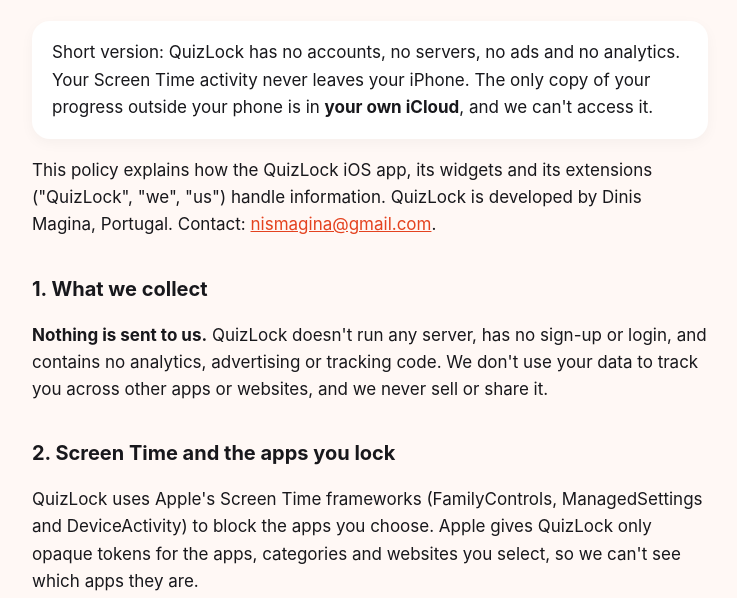
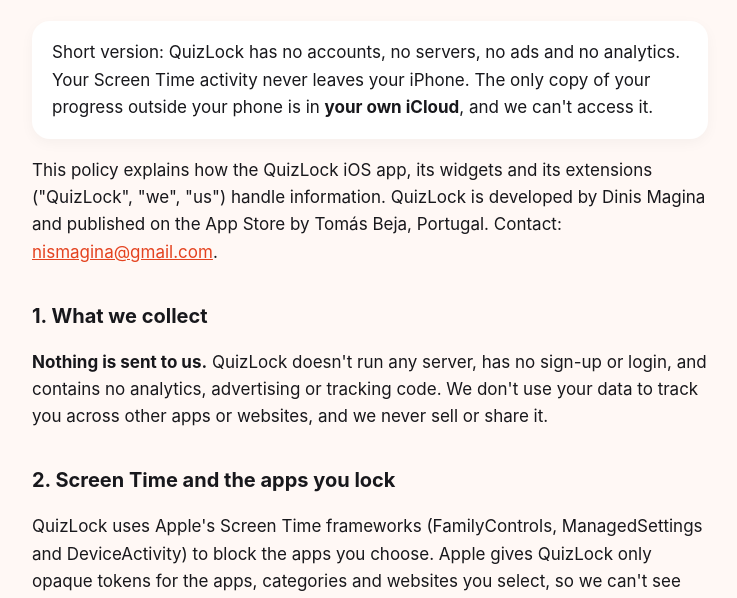
Before and after one commit to Nis7777/QUIZLOCK, a plain HTML site: page docs/privacy.html in a window 1280 px wide. Shown: the part 183-781 px from the top of the page, without its empty margins (270-1007 px from the left). Drawn offline with Linux system fonts and the light colour scheme.

Commit message:
Legal pages: add App Store publisher (Tomás Beja)
Co-Authored-By: Claude Opus 5.5 <noreply@anthropic.com>
Claude-Session: https://claude.ai/code/session_013NobypwDXCXbHf45SoHAQx

```diff
--- a/docs/privacy.html
+++ b/docs/privacy.html
@@ -3,7 +3,7 @@
 <h1>Privacy Policy</h1><p class="date">Effective 21 November 2026</p>
 <div class="card">Short version: QuizLock has no accounts, no servers, no ads and no analytics. Your Screen Time activity never leaves your iPhone. The only copy of your progress outside your phone is in <strong>your own iCloud</strong>, and we can't access it.</div>
 
-<p>This policy explains how the QuizLock iOS app, its widgets and its extensions ("QuizLock", "we", "us") handle information. QuizLock is developed by Dinis Magina, Portugal. Contact: <a href="mailto:nismagina@gmail.com">nismagina@gmail.com</a>.</p>
+<p>This policy explains how the QuizLock iOS app, its widgets and its extensions ("QuizLock", "we", "us") handle information. QuizLock is developed by Dinis Magina and published on the App Store by Tomás Beja, Portugal. Contact: <a href="mailto:nismagina@gmail.com">nismagina@gmail.com</a>.</p>
 
 <h2>1. What we collect</h2>
 <p><strong>Nothing is sent to us.</strong> QuizLock doesn't run any server, has no sign-up or login, and contains no analytics, advertising or tracking code. We don't use your data to track you across other apps or websites, and we never sell or share it.</p>
```
Also changed, not shown: docs/terms.html (+1 -1 lines).
